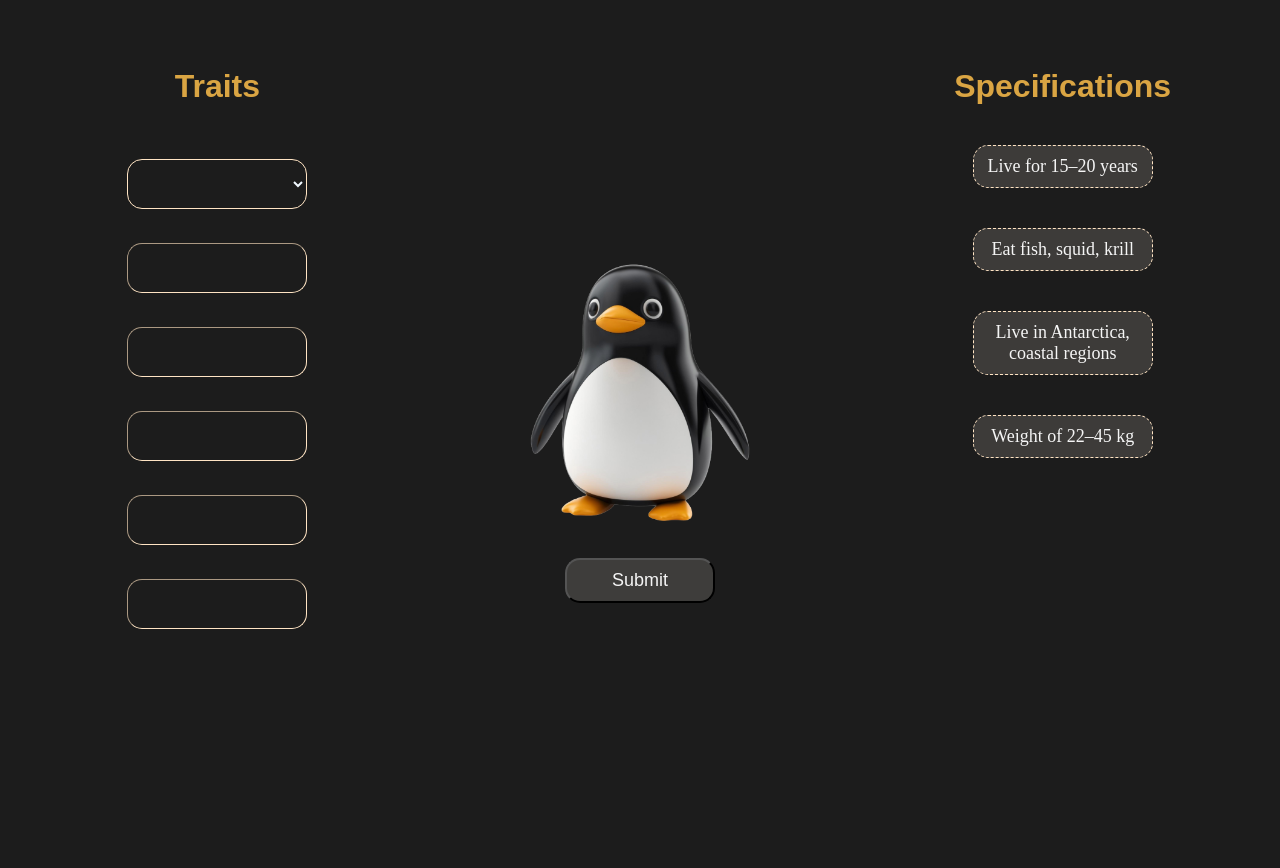
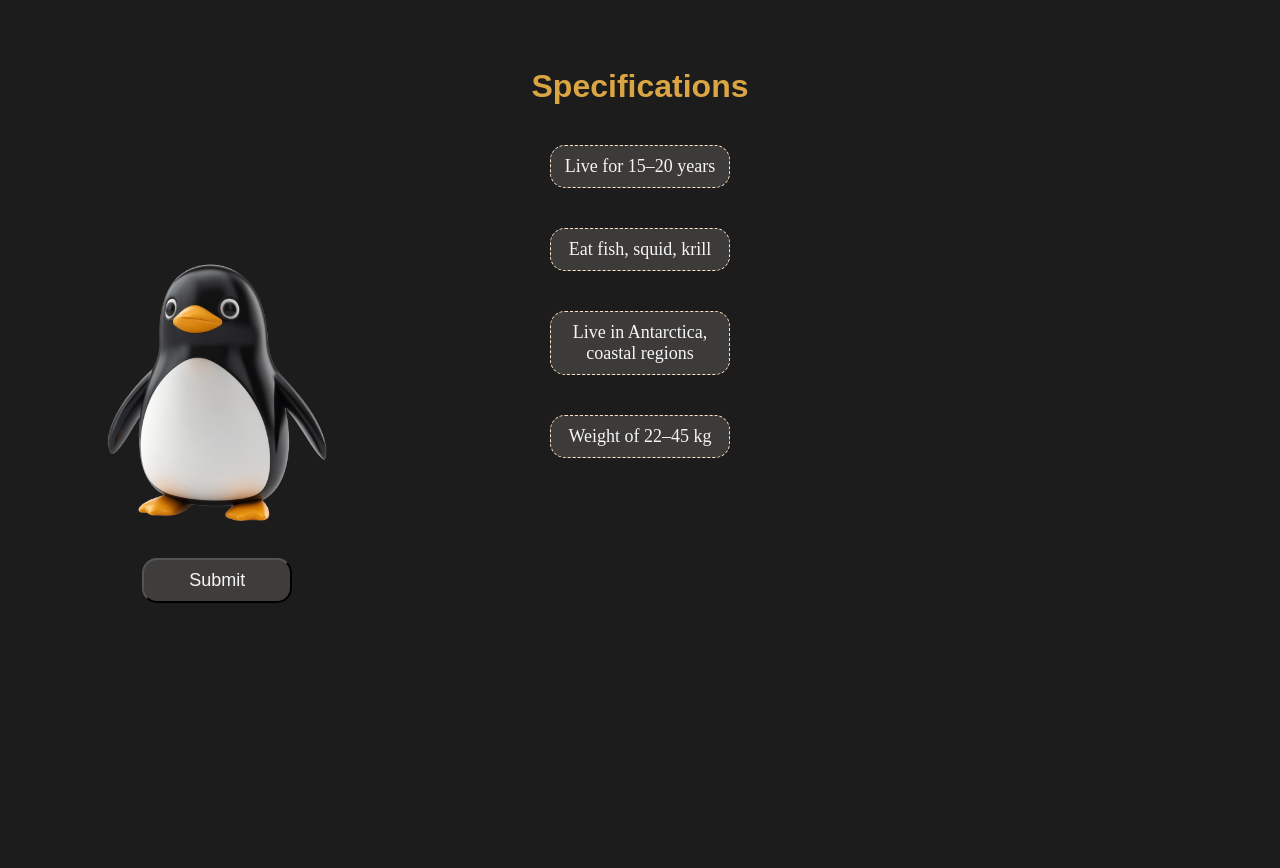
Before and after one commit to RaminKp/WildGuess, a Django app: page / in a window 1280 px wide. Run offline with Django 5.2, Linux system fonts and the light colour scheme; some web fonts are replaced.

Commit message:
Preping main for merge with ashUpdate
Signed-off-by: Ashlar Silver <ashlar118@gmail.com>

```diff
--- a/Workspace/mainpage/templates/index.html
+++ b/Workspace/mainpage/templates/index.html
@@ -13,27 +13,6 @@
 <body>
 
 <div class="container">
-  <!-- This is where we put traits -->
-  <div class="traitsBox">
-    <h1>Traits</h1>
-    <select class="traitBoxInput" name="options">
-    <option value="option0"></option>
-    <option value="option1">Short tails</option>
-    <option value="option2">webbed feet</option>
-    <option value="option3">Short neck</option>
-    <option value="option3">Flightless</option>
-    </select>
-    <br>
-    <input class="traitBoxInput" type="text">
-    <br>
-    <input class="traitBoxInput" type="text">
-    <br>
-    <input class="traitBoxInput" type="text">
-    <br>
-    <input class="traitBoxInput" type="text">
-    <br>
-    <input class="traitBoxInput" type="text">
-  </div>
 
   <!-- This is where we put the animal's image -->
   <div class="animalImage">
```
